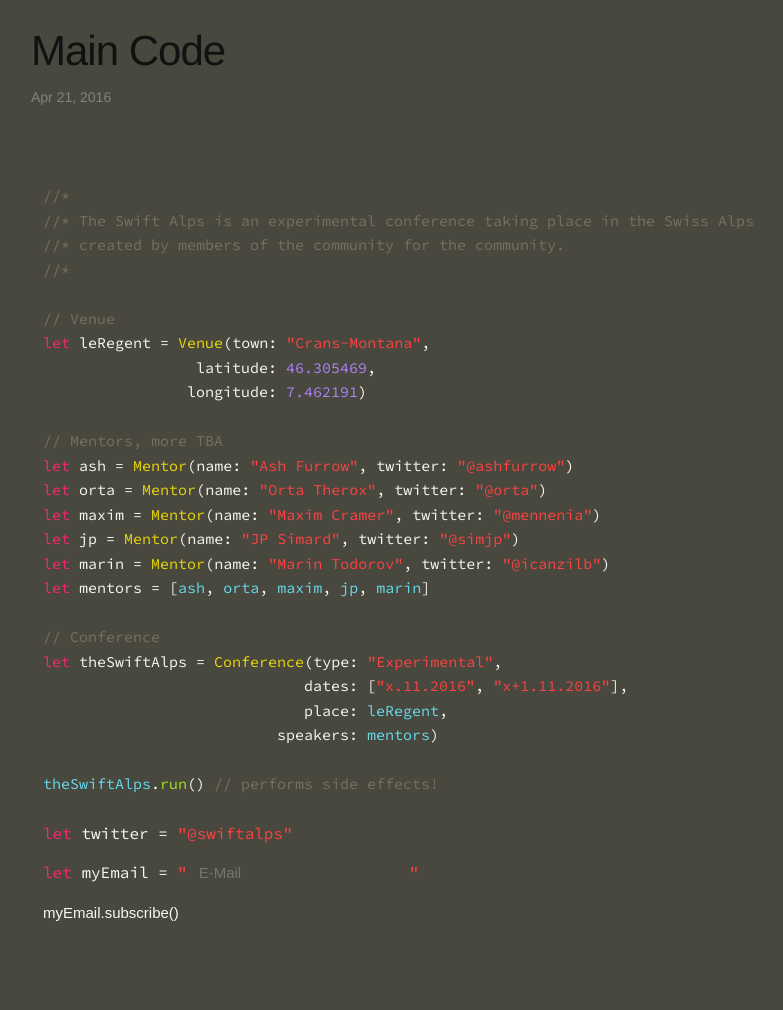
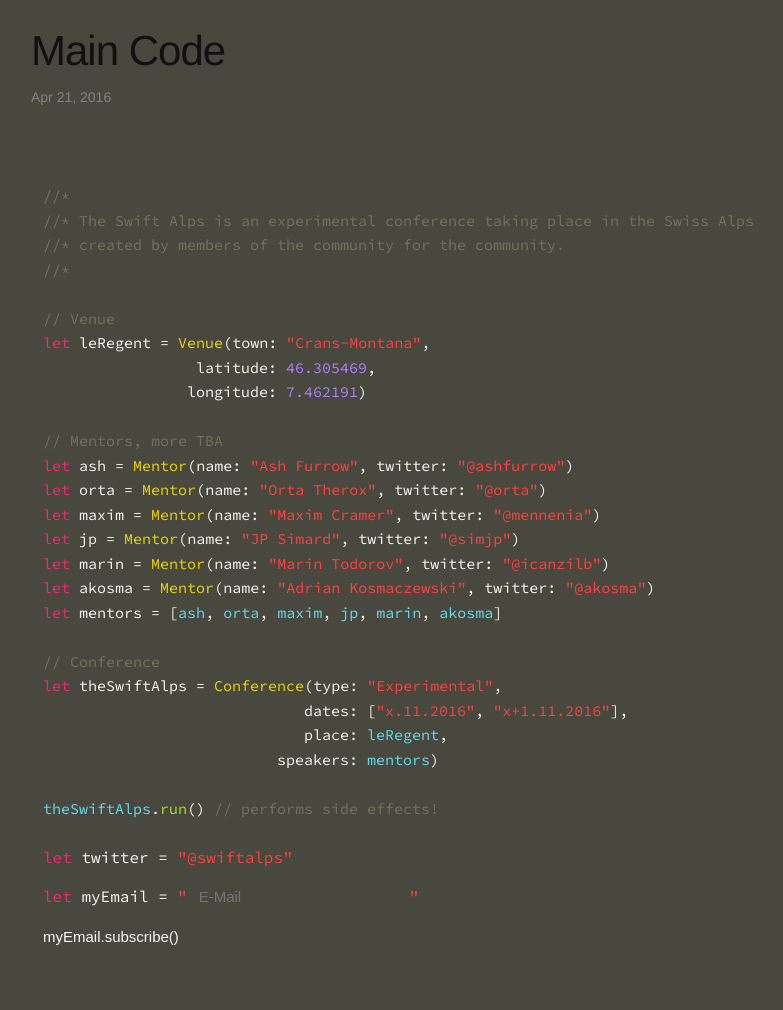
Before and after one commit to swissmobiclub/TheSwiftAlps, a Jekyll site: the page built from _posts/2016-04-21-code.markdown, in a window 1280 px wide. Shown: the whole page, without its empty margins (239-1022 px from the left). Built offline with Jekyll 4.4.1, drawn with Linux system fonts in a browser that asks for light colours; before the commit the page ends 986 px from its top, so only the background shows below that.

Commit message:
Added @akosma

```diff
--- a/_posts/2016-04-21-code.markdown
+++ b/_posts/2016-04-21-code.markdown
@@ -24,7 +24,8 @@
 let maxim = Mentor(name: "Maxim Cramer", twitter: "@mennenia")
 let jp = Mentor(name: "JP Simard", twitter: "@simjp")
 let marin = Mentor(name: "Marin Todorov", twitter: "@icanzilb")
-let mentors = [ash, orta, maxim, jp, marin]
+let akosma = Mentor(name: "Adrian Kosmaczewski", twitter: "@akosma")
+let mentors = [ash, orta, maxim, jp, marin, akosma]
 
 // Conference
 let theSwiftAlps = Conference(type: "Experimental",
```
